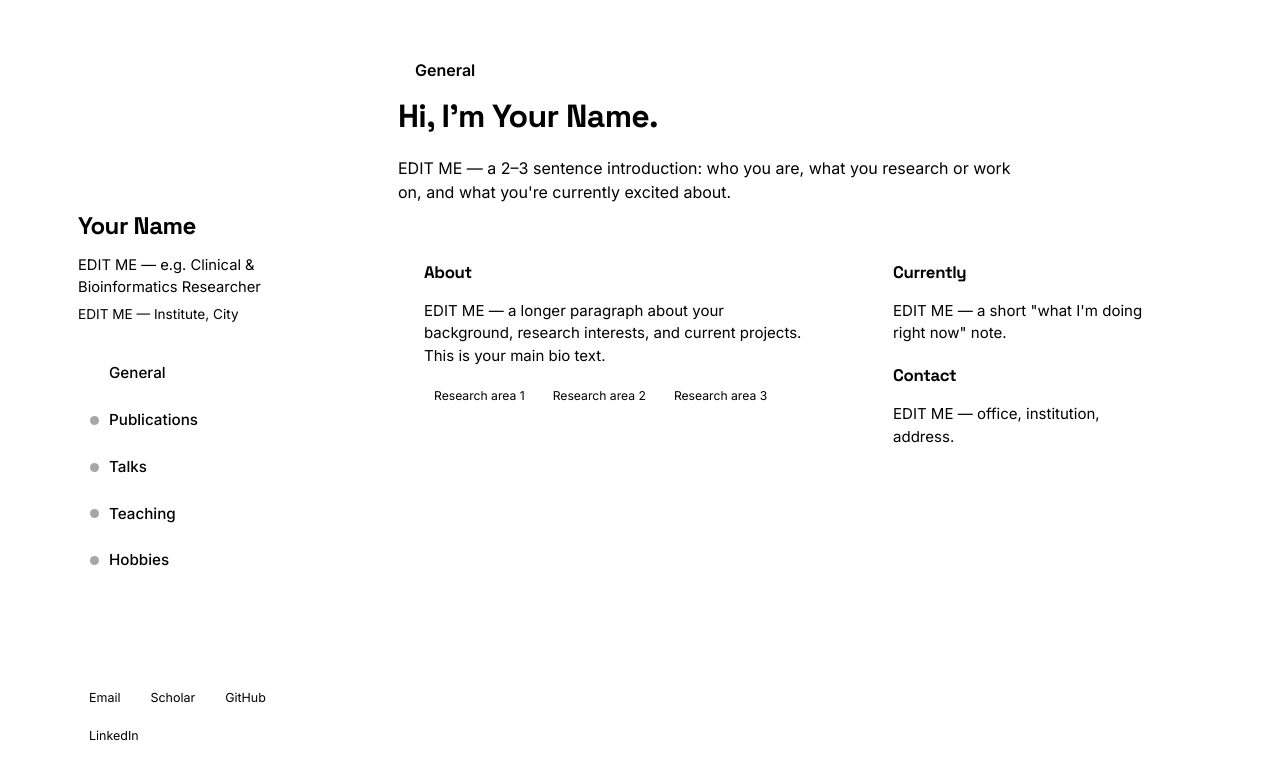
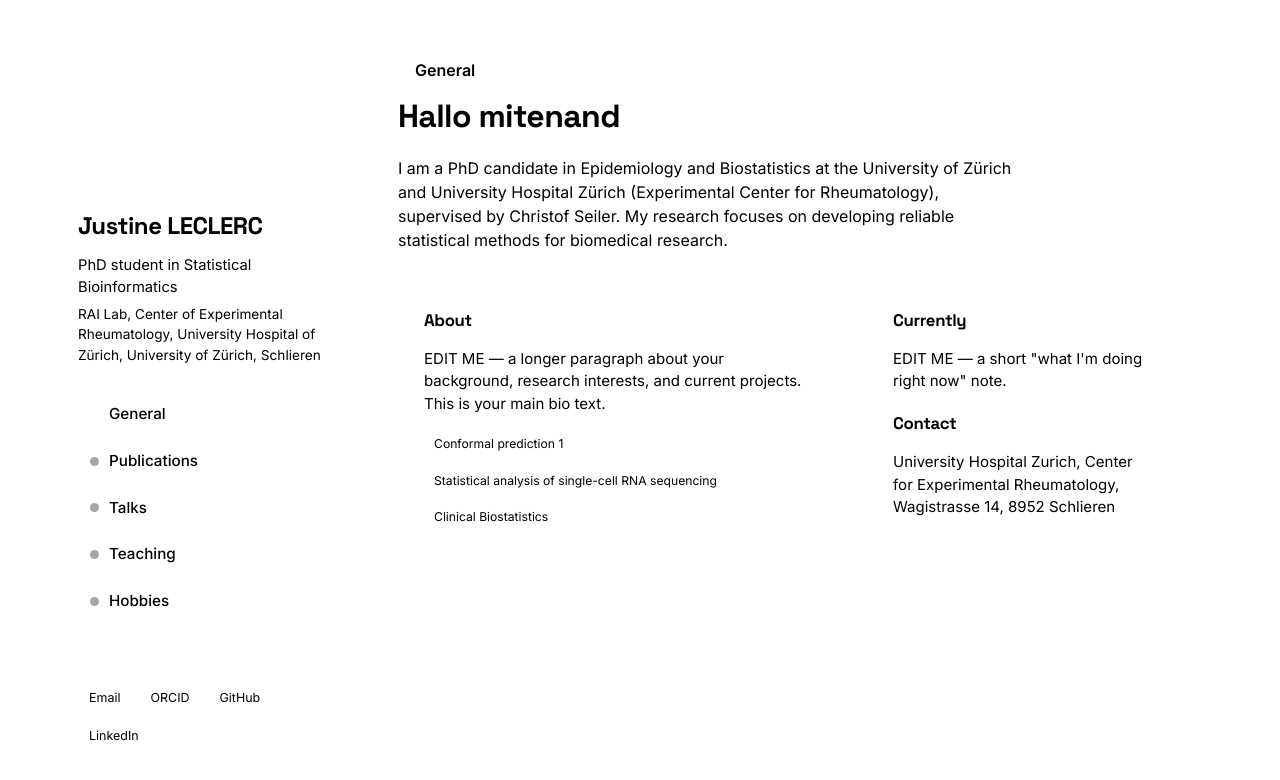
Before and after one commit to juslecl/justineleclerc, a plain HTML site: page index.html in a window 1280 px wide. Drawn offline with Linux system fonts and the light colour scheme; files that its build step writes are made by us from their sources; files whose address does not match are found by name.

Commit message:
Update index.html

```diff
--- a/index.html
+++ b/index.html
@@ -6,23 +6,11 @@
 <title>Your Name — Academic Website</title>
 
 <!-- ======================================================================
-  HOW TO EDIT THIS SITE
-  ----------------------------------------------------------------------
   This is a multi-file version of the site:
     index.html    → page structure & content (this file)
     css/style.css → all styling & colors
     js/main.js    → tab-switching logic
     images/       → put your photo here
-
-  1. Search this file for "EDIT ME" — every one marks a spot for your
-     own text, links, or image.
-  2. Your photo: see the EDIT ME comment in the sidebar below.
-  3. Duplicate the .pub-item / .talk-item / .teach-card / .hobby-card
-     blocks to add more entries.
-  4. Colors live in css/style.css, at the top under :root — change the
-     hex values there (--c-general, --c-pub, etc.) to re-theme the site.
-  5. To publish on GitHub Pages: push this whole folder to a repo, then
-     enable Pages in Settings → Pages → Deploy from branch (root).
 ======================================================================= -->
 
 <link rel="preconnect" href="https://fonts.googleapis.com">
@@ -43,9 +31,9 @@
     <div class="avatar">YN</div>
 
     <div class="id-block">
-      <h1>Your Name</h1>
-      <div class="role">EDIT ME — e.g. Clinical &amp; Bioinformatics Researcher</div>
-      <div class="place">EDIT ME — Institute, City</div>
+      <h1>Justine LECLERC</h1>
+      <div class="role">PhD student in Statistical Bioinformatics </div>
+      <div class="place">RAI Lab, Center of Experimental Rheumatology, University Hospital of Zürich, University of Zürich, Schlieren</div>
     </div>
 
     <nav class="tabs" aria-label="Section navigation">
@@ -58,10 +46,10 @@
 
     <!-- EDIT ME: your links -->
     <div class="social">
-      <a href="mailto:you@example.com">Email</a>
-      <a href="https://scholar.google.com" target="_blank" rel="noopener">Scholar</a>
-      <a href="https://github.com/yourhandle" target="_blank" rel="noopener">GitHub</a>
-      <a href="https://linkedin.com/in/yourhandle" target="_blank" rel="noopener">LinkedIn</a>
+      <a href="mailto:justine.leclerc@usz.ch">Email</a>
+      <a href="https://orcid.org/0009-0002-5667-0778" target="_blank" rel="noopener">ORCID</a>
+      <a href="https://github.com/juslecl" target="_blank" rel="noopener">GitHub</a>
+      <a href="www.linkedin.com/in/juslecl" target="_blank" rel="noopener">LinkedIn</a>
     </div>
   </aside>
 
@@ -71,12 +59,10 @@
     <!-- ---------- GENERAL ---------- -->
     <section class="panel active" data-panel="general">
       <div class="eyebrow"><span class="dot"></span>General</div>
-      <h2>Hi, I'm Your Name.</h2>
+      <h2>Hallo mitenand</h2>
       <p class="sub">
-        EDIT ME — a 2–3 sentence introduction: who you are, what you research or work on,
-        and what you're currently excited about.
+        I am a PhD candidate in Epidemiology and Biostatistics at the University of Zürich and University Hospital Zürich (Experimental Center for Rheumatology), supervised by Christof Seiler. My research focuses on developing reliable statistical methods for biomedical research.
       </p>
-
       <div class="about-grid">
         <div class="card">
           <h3>About</h3>
@@ -86,16 +72,16 @@
           </p>
           <div class="badge-row">
             <!-- EDIT ME: your keywords / research areas -->
-            <span class="badge">Research area 1</span>
-            <span class="badge">Research area 2</span>
-            <span class="badge">Research area 3</span>
+            <span class="badge">Conformal prediction 1</span>
+            <span class="badge">Statistical analysis of single-cell RNA sequencing</span>
+            <span class="badge">Clinical Biostatistics</span>
           </div>
         </div>
         <div class="card">
           <h3>Currently</h3>
           <p>EDIT ME — a short "what I'm doing right now" note.</p>
           <h3 style="margin-top:18px;">Contact</h3>
-          <p>EDIT ME — office, institution, address.</p>
+          <p>University Hospital Zurich, Center for Experimental Rheumatology, Wagistrasse 14, 8952 Schlieren</p>
         </div>
       </div>
     </section>
```
